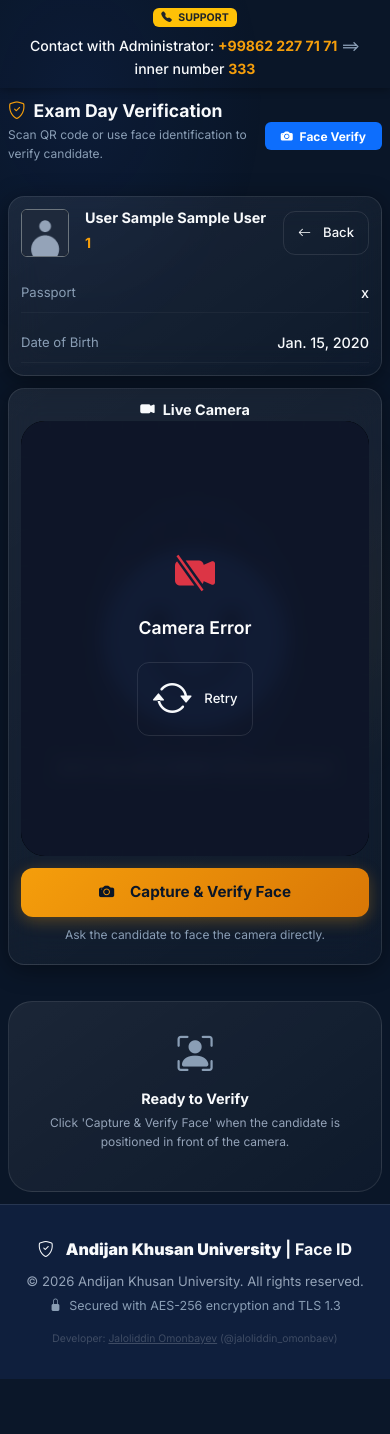
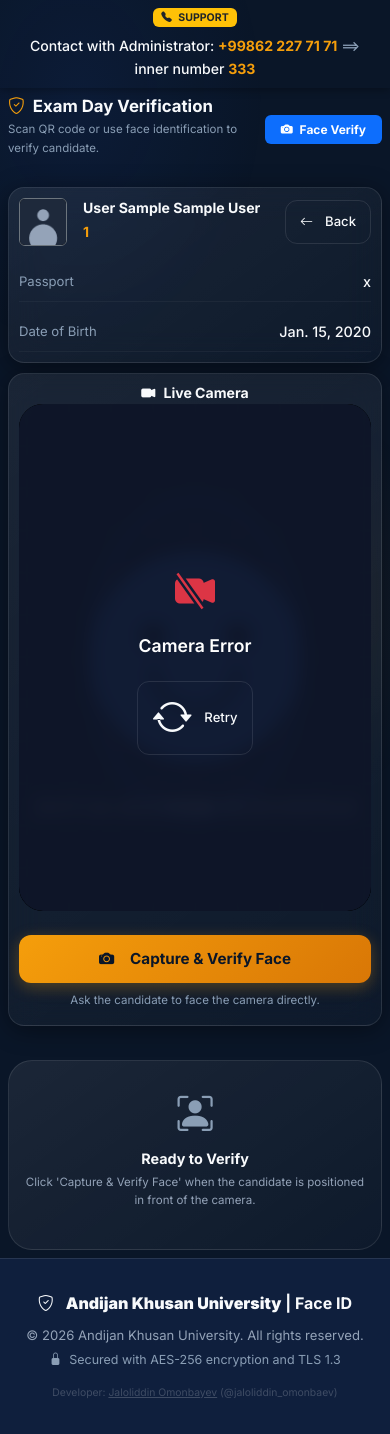
Before and after one commit to johnsmitth8729-creator/face_id, a Django app: template templates/supervisor/exam_verify.html in a window 390 px wide. Shown: the part 70-1504 px from the top of the page. Before the commit the page ends 1449 px from the top, so only its background shows below. Run offline with Django 5.2, Linux system fonts and the light colour scheme; tables that the repository leaves empty hold one stand-in row (values such as "Sample post"); the template is opened without the code that fills it: values that come from a table or form of the project are taken from there, most other values are stand-ins (such as "Sample title", 1, 10 or a date in 2020); parts of the project's set-up code (start-up, migrations or seed data) failed here and were passed over; some libraries are stand-ins or nearby versions.

Commit message:
Supervisor panel updated

```diff
--- a/static/css/supervisor_responsive.css
+++ b/static/css/supervisor_responsive.css
@@ -1,7 +1,61 @@
 /* supervisor_responsive.css */
+
+/* Camera Toolbar and Switch Button styling (applied universally but hidden/customized below) */
+.camera-toolbar {
+  display: flex !important;
+  justify-content: center !important;
+  align-items: center !important;
+  padding: 8px 0 !important;
+  margin-bottom: 12px !important;
+}
+
+.camera-switch-btn {
+  position: relative !important;
+  bottom: auto !important;
+  right: auto !important;
+  min-height: 44px !important;
+  padding: 0 20px !important;
+  border-radius: 24px !important;
+  background: var(--bg-card, rgba(30, 41, 59, 0.85)) !important;
+  border: 1px solid var(--border-color, rgba(255, 255, 255, 0.15)) !important;
+  color: var(--text-primary, #ffffff) !important;
+  font-size: 0.88rem !important;
+  font-weight: 600 !important;
+  display: none; /* Managed dynamically by CameraManager, hidden on desktop below */
+  align-items: center !important;
+  justify-content: center !important;
+  cursor: pointer !important;
+  transition: all 0.2s ease !important;
+  box-shadow: var(--shadow-sm) !important;
+  outline: none !important;
+  backdrop-filter: blur(8px) !important;
+  -webkit-backdrop-filter: blur(8px) !important;
+}
+
+.camera-switch-btn:hover {
+  background: rgba(30, 41, 59, 1.0) !important;
+  transform: translateY(-1px) !important;
+}
+
+.camera-switch-btn:active {
+  transform: translateY(1px) !important;
+}
+
+/* Hide camera switch button on desktop */
+@media (min-width: 1025px) {
+  .camera-switch-btn {
+    display: none !important;
+  }
+}
 
 /* Responsive Layout overrides for mobile and tablets */
 @media (max-width: 992px) {
+  /* Prevent body scrolling on active camera screens where possible */
+  body {
+    position: relative;
+    overflow-x: hidden;
+  }
+
   .supervisor-layout {
     flex-direction: column !important;
   }
@@ -27,18 +81,30 @@
     box-shadow: 10px 0 40px rgba(0, 0, 0, 0.6) !important;
   }
   .supervisor-main {
-    padding: 12px 8px !important; /* Compact side padding to make room for camera */
+    padding: 8px !important; /* Compact side padding to make room for camera */
     width: 100% !important;
+    overflow-y: auto;
   }
 
   /* Compact title and subtitle typography to maximize vertical viewport space */
   .supervisor-main h4 {
-    font-size: 1.1rem !important;
+    font-size: 1.05rem !important;
     margin-bottom: 2px !important;
   }
   .supervisor-main p.text-muted.small {
-    font-size: 0.75rem !important;
-    margin-bottom: 8px !important;
+    font-size: 0.72rem !important;
+    margin-bottom: 6px !important;
+  }
+
+  /* Compact tab switches */
+  .akhu-card[style*="max-width: 400px"] {
+    margin-bottom: 10px !important;
+    padding: 4px !important;
+  }
+  .btn-akhu-outline.flex-1 {
+    min-height: 36px !important;
+    font-size: 0.8rem !important;
+    padding: 4px 8px !important;
   }
 
   /* Touch target sizes and layout spacing for mobile */
@@ -50,37 +116,61 @@
     justify-content: center;
   }
 
-  /* Adjust margins on mobile cards */
+  /* Adjust margins and paddings on mobile cards */
   .akhu-card {
-    margin-bottom: 12px !important;
-    padding: 12px !important;
+    margin-bottom: 10px !important;
+    padding: 10px !important;
     border-radius: var(--radius-lg) !important;
   }
   .akhu-card h5 {
-    font-size: 0.9rem !important;
+    font-size: 0.88rem !important;
     margin-bottom: 2px !important;
   }
   .akhu-card p.text-muted {
-    font-size: 0.75rem !important;
+    font-size: 0.72rem !important;
     margin-bottom: 8px !important;
   }
 
-  /* Increase camera viewport height to be the primary card element (65-75% of card height) */
+  /* Increase camera viewport height to be the primary card element (60-70% of viewport height) */
   .camera-container {
-    aspect-ratio: 4/5 !important; /* Vertical aspect ratio for mobile */
+    height: 60vh !important; /* Forces vertical space occupancy */
+    width: 100% !important;
+    aspect-ratio: auto !important; /* Nullify default landscape aspect ratio */
     max-width: 100% !important;
-    width: 100% !important;
-    margin-bottom: 12px !important;
+    margin-bottom: 8px !important;
   }
+
   .camera-video {
     object-fit: cover !important;
+  }
+
+  /* Centered camera toolbar below preview */
+  .camera-toolbar {
+    padding: 4px 0 !important;
+    margin-bottom: 8px !important;
+  }
+
+  .camera-switch-btn {
+    min-height: 44px !important;
+    font-size: 0.85rem !important;
+    padding: 0 16px !important;
+  }
+
+  /* Compact status overlay and HUD elements */
+  .scan-status-overlay {
+    top: 8px !important;
+    left: 8px !important;
+  }
+  .scan-status-overlay span {
+    font-size: 0.75rem !important;
+    padding: 4px 8px !important;
   }
 }
 
 /* Specific styling for narrow phone displays */
 @media (max-width: 480px) {
   .hud-center-box {
-    width: 180px !important; /* Fit square container bounds */
+    width: 180px !important; /* Enlarged scanning HUD to fit 4/5 portrait box */
     height: 180px !important;
   }
   .waiting-icon {
@@ -95,55 +185,16 @@
     margin-bottom: 4px !important;
   }
   .result-waiting p {
-    font-size: 0.75rem !important;
+    font-size: 0.72rem !important;
   }
 }
 
-/* Percentage-based guide oval to prevent overflow inside scaled containers on mobile */
+/* Proportional guide oval for vertical aspect ratio */
 .face-guide-oval {
-  width: 55% !important;
-  height: 60% !important;
-  max-width: 220px !important;
-  max-height: 290px !important;
-}
-
-/* Glassmorphic Touch-Friendly Camera Switch Button */
-.camera-switch-btn {
-  position: absolute !important;
-  bottom: 16px !important;
-  right: 16px !important;
-  width: 44px !important;
-  height: 44px !important;
-  border-radius: 50% !important;
-  background: rgba(15, 23, 42, 0.6) !important;
-  border: 1px solid rgba(255, 255, 255, 0.2) !important;
-  color: #fff !important;
-  display: none; /* Controlled dynamically by CameraManager JS, hidden on desktop by media query below */
-  align-items: center !important;
-  justify-content: center !important;
-  font-size: 1.25rem !important;
-  cursor: pointer !important;
-  z-index: 25 !important;
-  transition: background 0.2s, transform 0.2s !important;
-  backdrop-filter: blur(8px) !important;
-  -webkit-backdrop-filter: blur(8px) !important;
-  outline: none !important;
-}
-
-.camera-switch-btn:hover {
-  background: rgba(15, 23, 42, 0.8) !important;
-  transform: scale(1.05) !important;
-}
-
-.camera-switch-btn:active {
-  transform: scale(0.95) !important;
-}
-
-/* Hide switch button on desktop */
-@media (min-width: 1025px) {
-  .camera-switch-btn {
-    display: none !important;
-  }
+  width: 60% !important;  /* Proportionally wider to accommodate 4/5 viewport */
+  height: 65% !important; /* Taller guide */
+  max-width: 250px !important;
+  max-height: 320px !important;
 }
 
 /* Camera Error Overlay Styles */
--- a/templates/supervisor/exam_verify.html
+++ b/templates/supervisor/exam_verify.html
@@ -67,11 +67,6 @@
             <div class="camera-container mb-3 position-relative">
               <div id="qrReader" style="width:100%;"></div>
 
-              <!-- Camera Switch Button -->
-              <button type="button" class="camera-switch-btn" id="qrSwitchBtn" onclick="toggleQRCamera()">
-                <i class="bi bi-camera-rotate"></i>
-              </button>
-
               <!-- Camera Error Overlay -->
               <div class="camera-error-overlay d-none" id="qrCameraError">
                 <i class="bi bi-camera-video-off-fill text-danger mb-2"></i>
@@ -97,6 +92,13 @@
               <div class="scan-status-overlay" id="qrStatusOverlay">
                 <span class="badge bg-primary px-3 py-2"><i class="bi bi-camera me-1"></i> {% trans "Camera Starting..." %}</span>
               </div>
+            </div>
+
+            <!-- Dedicated Camera Toolbar -->
+            <div class="camera-toolbar text-center">
+              <button type="button" class="camera-switch-btn" id="qrSwitchBtn" onclick="toggleQRCamera()">
+                <i class="bi bi-camera-rotate me-2"></i>{% trans "Kamerani almashtirish" %}
+              </button>
             </div>
             <div class="d-flex gap-2 mt-2">
               <button class="btn-akhu-outline flex-1" id="manualTokenBtn" onclick="showManualEntry()">
@@ -216,11 +218,6 @@
             <div class="camera-container mb-3 position-relative">
               <video id="examVideo" class="camera-video" autoplay muted playsinline></video>
 
-              <!-- Camera Switch Button -->
-              <button type="button" class="camera-switch-btn" id="faceSwitchBtn" onclick="toggleFaceCamera()">
-                <i class="bi bi-camera-rotate"></i>
-              </button>
-
               <!-- Camera Error Overlay -->
               <div class="camera-error-overlay d-none" id="faceCameraError">
                 <i class="bi bi-camera-video-off-fill text-danger mb-2"></i>
@@ -234,6 +231,13 @@
               <div class="camera-overlay">
                 <div class="face-guide-oval" id="faceGuide"></div>
               </div>
+            </div>
+
+            <!-- Dedicated Camera Toolbar -->
+            <div class="camera-toolbar text-center">
+              <button type="button" class="camera-switch-btn" id="faceSwitchBtn" onclick="toggleFaceCamera()">
+                <i class="bi bi-camera-rotate me-2"></i>{% trans "Kamerani almashtirish" %}
+              </button>
             </div>
             <button class="btn-akhu-gold w-100 fw-bold" id="captureBtn" onclick="captureAndVerify()">
               <i class="bi bi-camera-fill me-2"></i>{% trans "Capture & Verify Face" %}
@@ -327,11 +331,6 @@
             <div class="camera-container mb-3 position-relative">
               <video id="faceIdVideo" class="camera-video" autoplay muted playsinline style="width: 100%; border-radius: var(--radius-lg);"></video>
 
-              <!-- Camera Switch Button -->
-              <button type="button" class="camera-switch-btn" id="faceIdSwitchBtn" onclick="toggleFaceIdCamera()">
-                <i class="bi bi-camera-rotate"></i>
-              </button>
-
               <!-- Camera Error Overlay -->
               <div class="camera-error-overlay d-none" id="faceIdCameraError">
                 <i class="bi bi-camera-video-off-fill text-danger mb-2"></i>
@@ -345,6 +344,13 @@
               <div class="scan-status-overlay" id="faceIdScanStatus">
                 <span class="badge bg-secondary px-3 py-2"><i class="bi bi-eye-slash me-1"></i> {% trans "QIDIRILMOQDA..." %}</span>
               </div>
+            </div>
+
+            <!-- Dedicated Camera Toolbar -->
+            <div class="camera-toolbar text-center">
+              <button type="button" class="camera-switch-btn" id="faceIdSwitchBtn" onclick="toggleFaceIdCamera()">
+                <i class="bi bi-camera-rotate me-2"></i>{% trans "Kamerani almashtirish" %}
+              </button>
             </div>
             <p class="text-muted small mt-2 mb-0">{% trans "Verification runs automatically when a face is detected." %}</p>
           </div>
```
